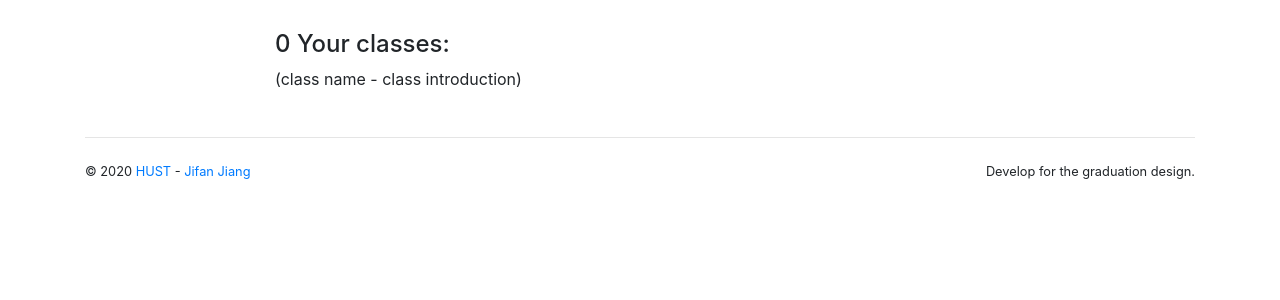
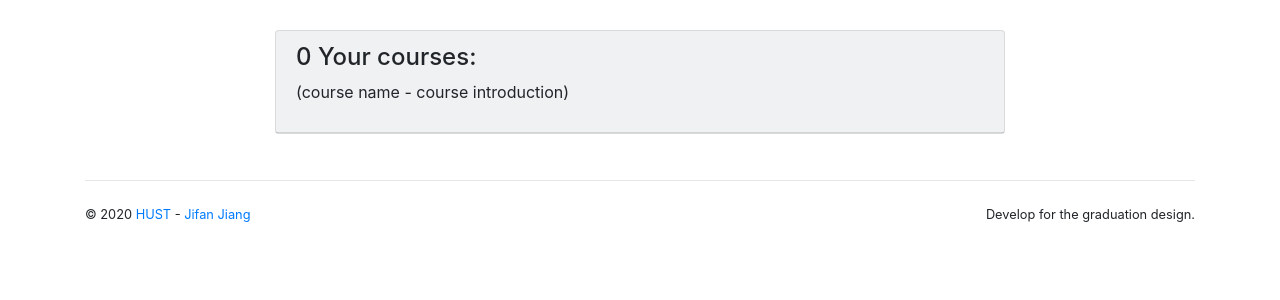
Before and after one commit to fn19980304/Graduation-design, a Flask app: page /lecturer/ in a window 1280 px wide. Shown: the part 74-374 px from the top of the page. Run offline with Flask 2, Linux system fonts and the light colour scheme; the visitor is signed in with stand-in values (Sample User, id 1); data comes from the database, SQL or seed files in the repository; data that the repository does not hold is empty; some libraries are stand-ins or nearby versions.

Commit message:
完善班级模型，添加头像，初步创建班级管理页面

```diff
--- a/devGrasys/__init__.py
+++ b/devGrasys/__init__.py
@@ -3,6 +3,7 @@
     :author: Jifan Jiang
     :url: https://github.com/fn19980304
 """
+
 import os
 from flask import Flask
 
@@ -10,7 +11,7 @@ from devGrasys.blueprints.main import main_bp
 from devGrasys.blueprints.student import student_bp
 from devGrasys.blueprints.lecturer import lecturer_bp
 from devGrasys.blueprints.assistant import assistant_bp
-from devGrasys.extensions import db, bootstrap, login_manager
+from devGrasys.extensions import db, bootstrap, login_manager, avatars
 from devGrasys.settings import config
 
 
@@ -31,6 +32,7 @@ def register_extensions(app):
     db.init_app(app)
     bootstrap.init_app(app)
     login_manager.init_app(app)
+    avatars.init_app(app)
 
 
 def register_blueprints(app):
--- a/devGrasys/blueprints/lecturer.py
+++ b/devGrasys/blueprints/lecturer.py
@@ -4,11 +4,11 @@
     :url: https://github.com/fn19980304
 """
 
-from flask import render_template, flash, redirect, url_for, Blueprint
+from flask import render_template, flash, redirect, url_for, Blueprint, send_from_directory, current_app
 from flask_login import login_required, login_user, logout_user, current_user
 
-from devGrasys.models import Lecturer, Class
-from devGrasys.forms.lecturer import RegisterFormLecturer, LoginFormLecturer, CreateClassForm
+from devGrasys.models import Lecturer, Course
+from devGrasys.forms.lecturer import RegisterFormLecturer, LoginFormLecturer, CreateCourseForm
 from devGrasys.utils import redirect_back
 from devGrasys.extensions import db
 
@@ -17,9 +17,11 @@ lecturer_bp = Blueprint('lecturer', __name__)
 
 @lecturer_bp.route('/', methods=['GET'])
 def index_lecturer():
-    user = current_user
-    classes = Class.query.filter_by(lecturer=user).all()
-    return render_template('lecturer/index_lecturer.html', classes=classes)
+    if current_user.is_authenticated:
+        user = current_user
+        courses = Course.query.filter_by(lecturer=user).all()
+        return render_template('lecturer/index_lecturer.html', courses=courses)
+    return render_template('lecturer/index_lecturer.html')
 
 
 @lecturer_bp.route('/login', methods=['GET', 'POST'])
@@ -65,17 +67,27 @@ def register_lecturer():
     return render_template('lecturer/register_lecturer.html', form=form)
 
 
+@lecturer_bp.route('/avatars/<path:filename>')
+def get_avatar(filename):
+    return send_from_directory(current_app.config['AVATARS_SAVE_PATH'], filename)
+
+
 @lecturer_bp.route('/create', methods=['GET', 'POST'])
-def create_class():
-    form = CreateClassForm()
+def create_course():
+    form = CreateCourseForm()
     user = current_user
     if form.validate_on_submit():
         name = form.name.data
         intro = form.intro.data
-        my_class = Class(name=name, intro=intro)
-        user.classes.append(my_class)
-        db.session.add(my_class)
+        course = Course(name=name, intro=intro)
+        user.courses.append(course)
+        db.session.add(course)
         db.session.commit()
-        flash('Class creation success.')
         return redirect(url_for('lecturer.index_lecturer'))
-    return render_template('lecturer/create_class.html', form=form)
+    return render_template('lecturer/create_course.html', form=form)
+
+
+@lecturer_bp.route('/<course_name>')
+def admin_course(course_name):
+    course = Course.query.filter_by(name=course_name).first_or_404()
+    return render_template('lecturer/admin_course.html', course=course)
--- a/devGrasys/extensions.py
+++ b/devGrasys/extensions.py
@@ -3,13 +3,16 @@
     :author: Jifan Jiang
     :url: https://github.com/fn19980304
 """
+
 from flask_sqlalchemy import SQLAlchemy
 from flask_bootstrap import Bootstrap
 from flask_login.login_manager import LoginManager
+from flask_avatars import Avatars
 
 db = SQLAlchemy()
 bootstrap = Bootstrap()
 login_manager = LoginManager()
+avatars = Avatars()
 
 
 @login_manager.user_loader
--- a/devGrasys/forms/lecturer.py
+++ b/devGrasys/forms/lecturer.py
@@ -9,7 +9,7 @@ from wtforms import StringField, SubmitField, PasswordField, BooleanField, TextA
 from wtforms.validators import DataRequired, Length, Regexp, EqualTo
 from wtforms import ValidationError
 
-from devGrasys.models import Lecturer, Class
+from devGrasys.models import Lecturer, Course
 
 
 class LoginFormLecturer(FlaskForm):
@@ -33,11 +33,11 @@ class RegisterFormLecturer(FlaskForm):
             raise ValidationError('The ID is already in use.')
 
 
-class CreateClassForm(FlaskForm):
+class CreateCourseForm(FlaskForm):
     name = StringField('Name', validators=[DataRequired(), Length(1, 30)])
     intro = TextAreaField('Introduction', validators=[DataRequired()])
     submit = SubmitField('Create')
 
     def validate_class_name(self, field):
-        if Class.query.filter_by(name=field.data).first():
+        if Course.query.filter_by(name=field.data).first():
             raise ValidationError('The class name is already in use.')
--- a/devGrasys/settings.py
+++ b/devGrasys/settings.py
@@ -23,6 +23,10 @@ class BaseConfig:
 
     SQLALCHEMY_TRACK_MODIFICATIONS = False
 
+    devGrasys_UPLOAD_PATH = os.path.join(basedir, 'uploads')
+    AVATARS_SAVE_PATH = os.path.join(devGrasys_UPLOAD_PATH, 'avatars')
+    AVATARS_SIZE_TUPLE = (30, 100, 200)
+
 
 class DevelopmentConfig(BaseConfig):
     SQLALCHEMY_DATABASE_URI = \
--- a/devGrasys/templates/lecturer/index_lecturer.html
+++ b/devGrasys/templates/lecturer/index_lecturer.html
@@ -17,7 +17,7 @@
                 <div class="navbar-nav mr-auto">
                     {% if current_user.is_authenticated %}
                         {{ render_nav_item('.index_lecturer', 'Home') }}
-                        {{ render_nav_item('.create_class', 'Create') }}
+                        {{ render_nav_item('.create_course', 'Create') }}
                         {{ render_nav_item('.index_lecturer', 'Assign') }}
                         {{ render_nav_item('.index_lecturer', 'Check') }}
                     {% else %}
@@ -56,17 +56,24 @@
     {% if current_user.is_authenticated %}
         <div class="row justify-content-md-center">
             <div class="col-md-8">
-                <h4>{{ classes| length }} Your classes:</h4>
-                <p>(class name - class introduction)</p>
-                {% for class in classes %}
-                    <div class="card mb-3 w-100 bg-light">
-                        <div class="card-header">
-                            <div class="class">
-                                <p>{{ class.name }} - {{ class.intro }}</p>
+                <div class="card mb-3 w-100 bg-light">
+                    <div class="card-header">
+                        <h4>{{ courses| length }} Your courses:</h4>
+                        <p>(course name - course introduction)</p>
+                    </div>
+                    {% for course in courses %}
+                        <div class="card-body">
+                            <div class="course">
+                                <a class="dead-link"
+                                   href="{{ url_for('lecturer.admin_course', course_name=course.name) }}">
+                                    <img src="{{ url_for('lecturer.get_avatar', filename=course.avatar_s) }}">
+                                    {{ course.name }} - {{ course.intro }}
+                                </a>
                             </div>
                         </div>
-                    </div>
-                {% endfor %}
+                        <hr/>
+                    {% endfor %}
+                </div>
             </div>
         </div>
     {% else %}
```
Also changed, not shown: devGrasys/models.py (+20 -14 lines), devGrasys/templates/lecturer/admin_course.html (added, +60 -0 lines), devGrasys/blueprints/main.py (line endings or trailing spaces), devGrasys/templates/lecturer/create_course.html (renamed from devGrasys/templates/lecturer/create_class.html).
